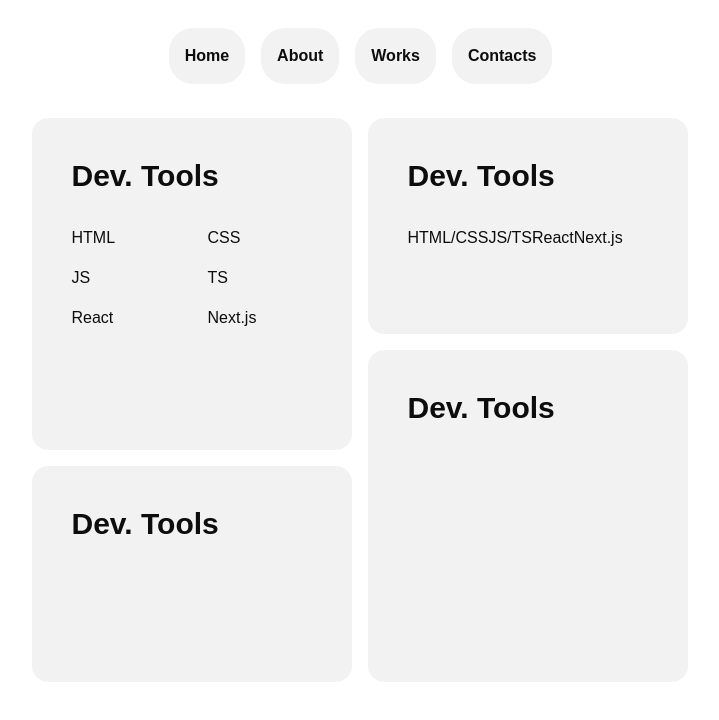
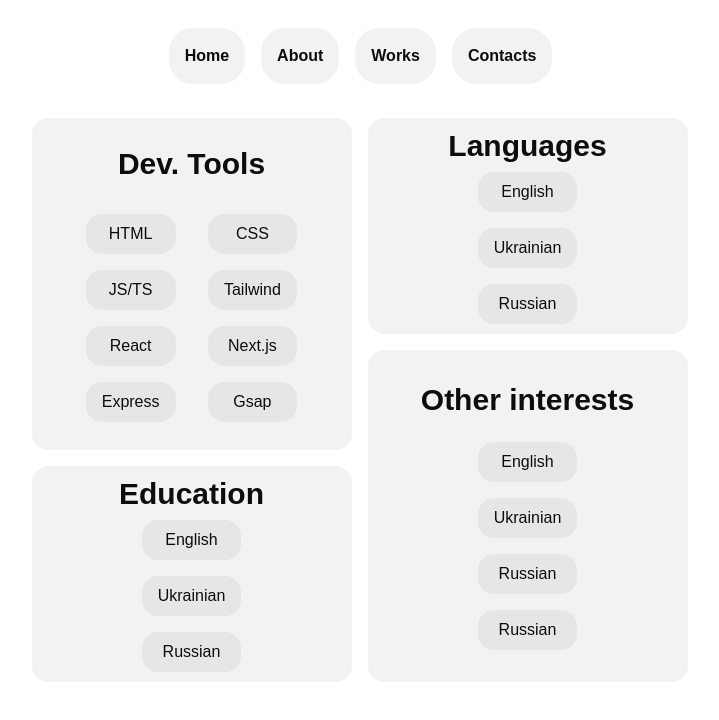
Before and after one commit to Aris449/portfolio-site, a Next.js app: page /about in a window 1280 px wide. Shown: the top 720 px of the page, without its empty margins (272-991 px from the left). Built offline with nearby package versions, Linux system fonts and the light colour scheme.

Commit message:
extended about page and added animations

```diff
--- a/app/about/page.tsx
+++ b/app/about/page.tsx
@@ -1,43 +1,55 @@
-import React from 'react';
+import React  from 'react';
+import {AnimatedWrapper} from "@/app/components/Animations";
+
+const cards = [
+    {
+        id: 1,
+        title: "Dev. Tools",
+        content: ["HTML","CSS", "JS/TS","Tailwind","React", "Next.js", "Express", "Gsap"],
+        styles: "box-1 gap-8 "
+
+    },
+    {
+        id: 2,
+        title: "Languages ",
+        content: ["English","Ukrainian", "Russian"],
+        styles: "box-2 gap-2 "
+    },
+    {
+        id: 3,
+        title: "Other interests",
+        content: ["English","Ukrainian", "Russian","Russian"],
+        styles: "box-3 gap-6 "
+    },
+    {
+        id: 4,
+        title: "Education",
+        content: ["English","Ukrainian", "Russian"],
+        styles: "box-4 gap-2 "
+    },
+
+
+]
 
 const About = () => {
     return (
         <div className="flex justify-center items-center min-h-[calc(100vh-14rem)]">
-            <div className="grid-container w-80 md:w-[658px] " >
 
-                <div className="flex flex-col grid-area: box-1 gap-8 p-10 bg-bg w-80 rounded-2xl ">
-                    <h2 className="text-3xl font-bold ">Dev. Tools</h2>
-                    <div className="grid grid-cols-2 gap-x-8 gap-y-4">
-                        <span>HTML</span>
-                        <span>CSS</span>
-                        <span>JS</span>
-                        <span>TS</span>
-                        <span>React</span>
-                        <span>Next.js</span>
+            <AnimatedWrapper className="grid-container w-80 md:w-[658px] " >
+                {cards.map((card) => (
+                    <div key={card.id} className={`flex flex-col justify-center items-center grid-area: ${card.styles} p-6 bg-bg w-full rounded-2xl text-center`}>
+                        <h2 className="text-3xl font-bold ">{card.title}</h2>
+                        <div className={`${card.content.length > 4 ? "grid grid-cols-2 gap-x-8 gap-y-4": "flex flex-col gap-x-8 gap-y-4"}`}>
+                            {card.content.map((content, idx) => (
+                                <span key={idx} className="p-2 px-4 bg-bg-light rounded-2xl">{content}</span>
+                            ))}
+                        </div>
                     </div>
-                </div>
+                ))}
 
-                <div className="flex flex-col grid-area: box-2 gap-8 p-10 bg-bg w-80 rounded-2xl h-full">
-                    <h2 className="text-3xl font-bold ">Dev. Tools</h2>
-                    <div className="">
-                        <span>HTML/CSS</span>
-                        <span>JS/TS</span>
-                        <span>React</span>
-                        <span>Next.js</span>
-                    </div>
-                </div>
-
-                <div className="flex flex-col grid-area: box-3 gap-8 p-10 bg-bg w-80 rounded-2xl h-full">
-                    <h2 className="text-3xl font-bold ">Dev. Tools</h2>
-
-                </div>
-                <div className="flex flex-col grid-area: box-4 gap-8 p-10 bg-bg w-80 rounded-2xl h-full">
-                    <h2 className="text-3xl font-bold ">Dev. Tools</h2>
-
-                </div>
+            </AnimatedWrapper>
 
 
-            </div>
 
         </div>
     )
--- /dev/null
+++ b/app/components/Animations.tsx
@@ -0,0 +1,39 @@
+"use client";
+import gsap from "gsap";
+import React, { useRef, ReactElement } from "react";
+import { useGSAP } from "@gsap/react";
+
+type AnimatedWrapperProps = {
+    children: ReactElement | ReactElement[];
+    stagger?: number;
+    duration?: number;
+    yPercent?: number;
+    className?: string;
+};
+
+export const AnimatedWrapper = ({children, stagger = 0.2, duration = 0.7, yPercent = 100, className = "",}: AnimatedWrapperProps) => {
+    const itemsRef = useRef<(HTMLDivElement | null)[]>([]);
+
+    useGSAP(() => {
+        gsap.from(itemsRef.current, {
+            yPercent,
+            opacity: 0,
+            duration,
+            ease: "power3.out",
+            stagger,
+        });
+    }, [stagger, duration, yPercent]);
+
+    return (
+        <div className={className}>
+            {React.Children.map(children, (child, i) => {
+                if (React.isValidElement(child)) {
+                    return React.cloneElement(child as React.ReactElement<any>, {
+                        ref: (el: HTMLDivElement | null) => (itemsRef.current[i] = el),
+                    });
+                }
+                return child;
+            })}
+        </div>
+    );
+};
--- a/app/page.tsx
+++ b/app/page.tsx
@@ -1,15 +1,18 @@
 import Link from "next/link";
+import {AnimatedWrapper} from "@/app/components/Animations";
 
 export default function Home() {
   return (
    <div className="flex justify-center items-center min-h-[calc(100vh-14rem)]">
+       <AnimatedWrapper>
        <div className="flex items-center  justify-center w-80 md:w-md h-64 bg-bg rounded-4xl">
            <div className="flex flex-col justify-center w-2/3">
-            <h1 className="text-4xl py-2 md:py-4 font-bold">hi, I'm Dmytro</h1>
+            <h1 className="text-4xl py-2 md:py-4 font-bold">hi, I&apos;m Dmytro</h1>
             <p className="text-xl text-text-muted py-2">a web developer</p>
             <Link href="/about" className="flex justify-center items-center bg-bg-light p-4 my-1 md:my-4 rounded-2xl w-40 text-xl font-bold">Learn more about me</Link>
            </div>
        </div>
+       </AnimatedWrapper>
    </div>
   );
 }
```
Also changed, not shown: package.json (+8 -6 lines), 1 other file (tests, documents, lock files or other folders).
